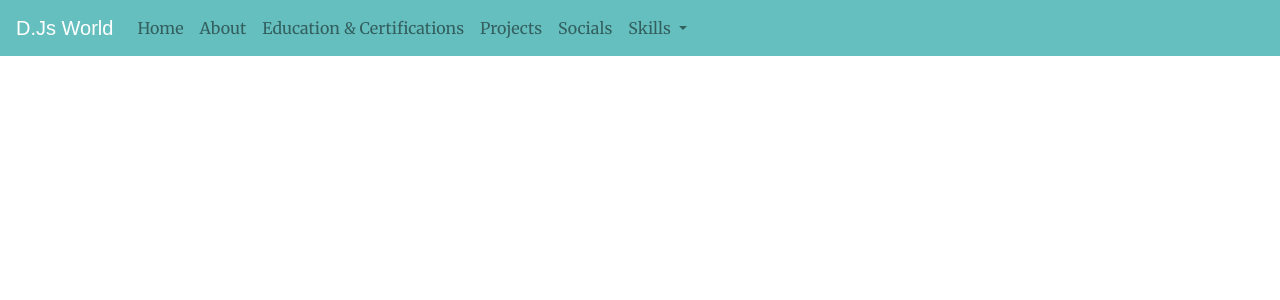
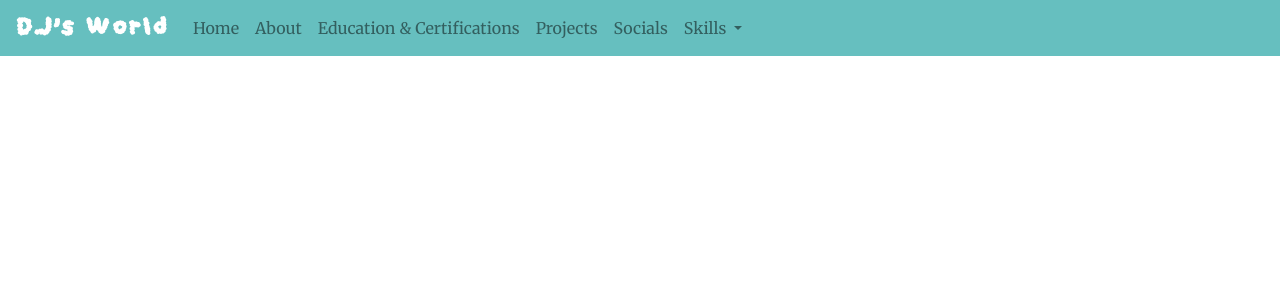
Before and after one commit to Dillon1john/D.Js_World, a Django app: template templates/base.html in a window 1280 px wide. Shown: the top 300 px of the page. Run offline with Django 4.2, Linux system fonts and the light colour scheme; the template is opened without the code that fills it, so the values that code supplies are empty; some libraries are stand-ins or nearby versions.

Commit message:
Changed font for title to socloudy

```diff
--- a/templates/base.html
+++ b/templates/base.html
@@ -46,7 +46,7 @@
 <body>
 
     <nav class="navbar navbar-expand-lg navbar-light fixed-top" style="background-color: #66BFBF; color: white;">
-        <a class="navbar-brand" href="#" style="font-family: 'VintageVacation', sans-serif; color: white;">D.Js World</a>
+        <a class="navbar-brand" href="#" style="font-family: 'Cloudy', sans-serif; color: white;">D.J's World</a>
         <button class="navbar-toggler" type="button" data-toggle="collapse" data-target="#navbarNavDropdown" aria-controls="navbarNavDropdown" aria-expanded="false" aria-label="Toggle navigation">
           <span class="navbar-toggler-icon"></span>
         </button>
```
